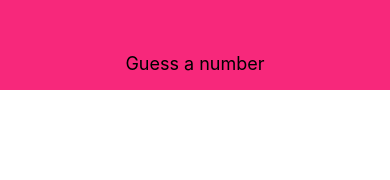
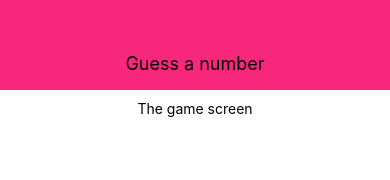
Before and after one commit to edayan/guess-a-number, a React Native app: screen / in a window 390 px wide. Shown: the top 180 px of the page. Built offline with nearby package versions, Linux system fonts and the light colour scheme.

Commit message:
adding game screen

```diff
--- a/App.js
+++ b/App.js
@@ -2,10 +2,12 @@
 import { StyleSheet, Text, View } from 'react-native';
 
 import Header from './components/Header'
+import StartGameScreen from './screens/StartGameScreen'
 export default function App() {
   return (
     <View>
       <Header title="Guess a number" />
+      <StartGameScreen />
     </View>
   );
 }
--- /dev/null
+++ b/screens/StartGameScreen.js
@@ -0,0 +1,19 @@
+import React from 'react';
+import { View, Text, StyleSheet } from 'react-native';
+
+const StartGameScreen = () => {
+    return (
+        <View style={styles.screen}>
+            <Text>The game screen</Text>
+        </View>
+    );
+}
+
+const styles = StyleSheet.create({
+    screen: {
+        flex: 1,
+        padding: 10,
+        alignItems: 'center',
+    }
+});
+export default StartGameScreen;
```
